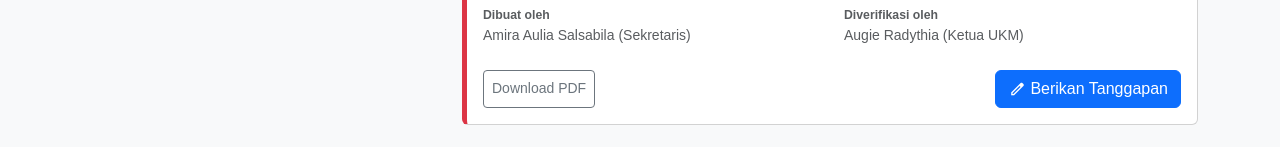
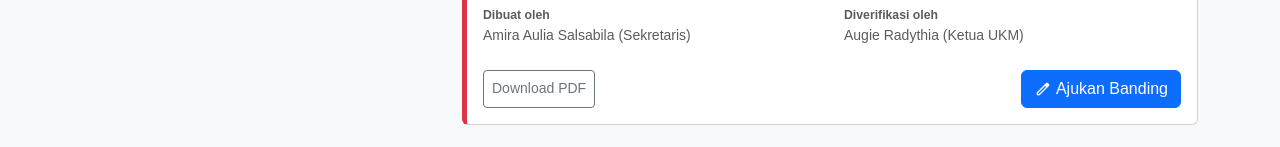
Before and after one commit to HaidirS/suratperingatan, a plain HTML site: page halaman6.html in a window 1280 px wide. Shown: the part 613-760 px from the top of the page. Drawn offline with nearby package versions, Linux system fonts and the light colour scheme.

Commit message:
Update halaman6.html

```diff
--- a/halaman6.html
+++ b/halaman6.html
@@ -170,10 +170,10 @@
 
                         <div class="d-flex justify-content-between">
                             <button class="btn btn-sm btn-outline-secondary">Download PDF</button>
-                            <button class="btn btn-primary d-flex align-items-center">
-                                <span class="material-symbols-outlined me-1" style="font-size: 18px;">edit</span>
-                                Berikan Tanggapan
-                            </button>
+                            <a href="halaman8.html" class="btn btn-primary d-flex align-items-center">
+                              <span class="material-symbols-outlined me-1" style="font-size: 18px;">edit</span>
+                                  Ajukan Banding
+                            </a>
                         </div>
                     </div>
                 </div>
```
